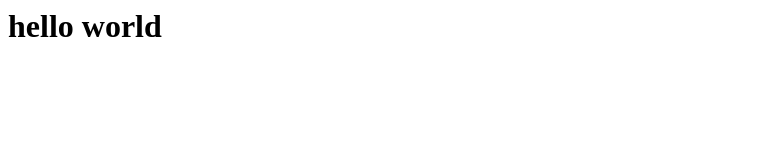
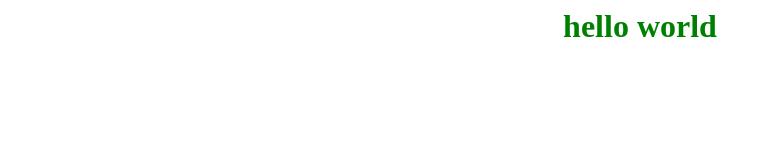
Before and after one commit to Luckyroyal01/test, a plain HTML site: page index.html in a window 1280 px wide. Shown: the whole page, without its empty margins (0-772 px from the left). Drawn offline with Linux system fonts and the light colour scheme.

Commit message:
Update index.html
hello1

```diff
--- a/index.html
+++ b/index.html
@@ -2,7 +2,8 @@
   <head>
   </head>
   <body>
-    <h1>
+
+    <center><h1 style="color:green">
       hello world
     </h1>
   </body>
```
